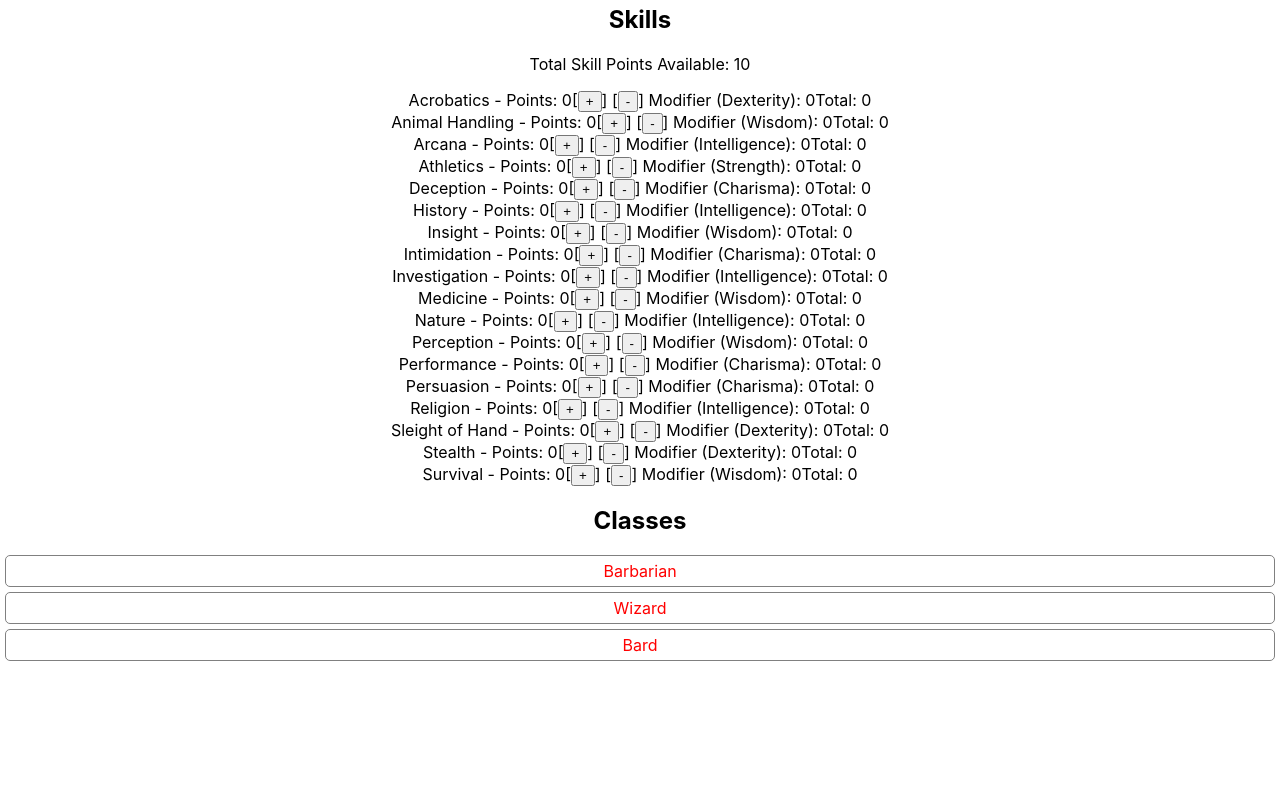
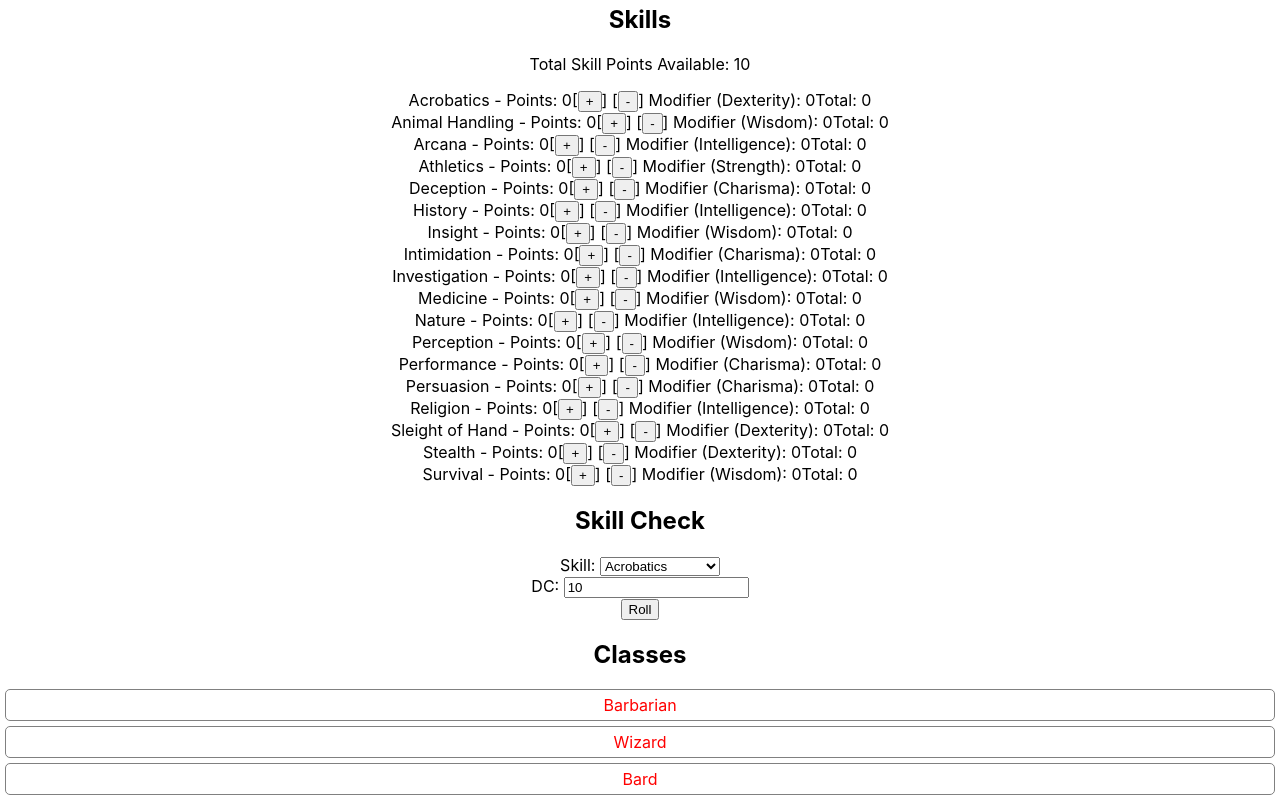
Before and after one commit to mkaseb3010/recruiting-webapp-character, a React (Create React App) app: page / in a window 1280 px wide. Shown: the part 369-1169 px from the top of the page. Before the commit the page ends 1035 px from the top, so only its background shows below. Built offline with nearby package versions, Linux system fonts and the light colour scheme.

Commit message:
Implemented requirment #9

```diff
--- a/src/App.js
+++ b/src/App.js
@@ -18,7 +18,14 @@ function App() {
       ...acc,
       [skill.name]: 0
     }), {}),
-    selectedClass: null
+
+    selectedClass: null,
+    skillCheck: {
+      selectedSkill: SKILL_LIST[0].name,
+      dc: 10,
+      rollResult: null,
+      success: null,
+    }
   };
 
   const [characters, setCharacters] = useState([initialCharacter]);
@@ -65,6 +72,32 @@ function App() {
     setCharacters([...characters, { ...initialCharacter }]);
   };
 
+  // Handle skill check for a specific character
+  const handleSkillCheck = (charIndex) => {
+    const newCharacters = [...characters];
+    const character = newCharacters[charIndex];
+
+    // Get the selected skills total
+    const skill = character.skillCheck.selectedSkill;
+    const skillModifier = Math.floor((character.attributes[SKILL_LIST.find(s => s.name === skill).attributeModifier] - 10) / 2);
+    const skillTotal = character.skillPoints[skill] + skillModifier;
+    const roll = Math.floor(Math.random() * 20) + 1;
+
+    // Check if the total roll meets or exceeds the DC
+    const success = (roll + skillTotal) >= character.skillCheck.dc;
+
+    character.skillCheck.rollResult = roll;
+    character.skillCheck.success = success;
+    setCharacters(newCharacters);
+  };
+
+  // Handle input changes for skill check
+  const updateSkillCheck = (charIndex, field, value) => {
+    const newCharacters = [...characters];
+    newCharacters[charIndex].skillCheck[field] = value;
+    setCharacters(newCharacters);
+  };
+
 return (
   <div className="App">
     <header className="App-header">
@@ -97,6 +130,37 @@ function App() {
             </div>
           ))}
         </section>
+        <section className="SkillCheck">
+          <h2>Skill Check</h2>
+          <div>
+            <label>Skill: </label>
+            <select
+              value={character.skillCheck.selectedSkill}
+              onChange={(e) => updateSkillCheck(index, 'selectedSkill', e.target.value)}
+            >
+              {SKILL_LIST.map(skill => (
+                <option key={skill.name} value={skill.name}>
+                  {skill.name}
+                </option>
+              ))}
+            </select>
+          </div>
+          <div>
+            <label>DC: </label>
+            <input
+              type="number"
+              value={character.skillCheck.dc}
+              onChange={(e) => updateSkillCheck(index, 'dc', parseInt(e.target.value))}
+            />
+          </div>
+          <button onClick={() => handleSkillCheck(index)}>Roll</button>
+          {character.skillCheck.rollResult !== null && (
+            <div>
+              <p>Roll: {character.skillCheck.rollResult}</p>
+              <p>{character.skillCheck.success ? "Success!" : "Failure"}</p>
+            </div>
+          )}
+        </section>
         <section className="Classes">
           <h2>Classes</h2>
           {Object.keys(CLASS_LIST).map(className => (
```
Lines whose indentation alone changed are shown as unchanged.
